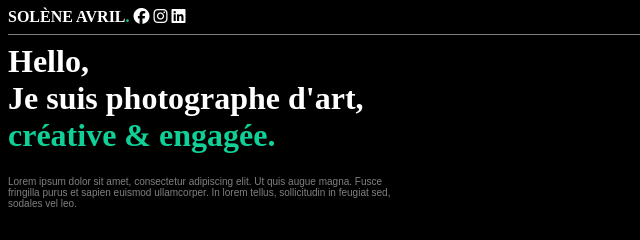
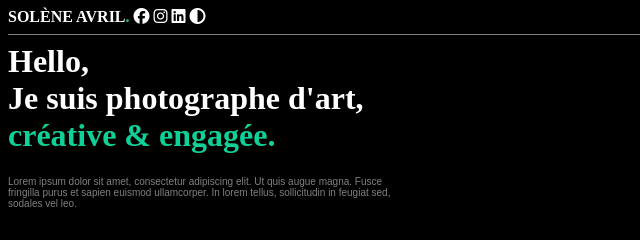
Before and after one commit to S1moxi11/Projet-file-rouge, a plain HTML site: page index.html in a window 1280 px wide. Shown: the full height of the page, 0-640 px from the left. Drawn offline with Linux system fonts and the light colour scheme.

Commit message:
shadow mod

```diff
--- a/index.html
+++ b/index.html
@@ -15,6 +15,7 @@
             <i class="fa-brands fa-facebook" style="color: #ffffff;"></i>
             <i class="fa-brands fa-instagram" style="color: #ffffff;"></i>
             <i class="fa-brands fa-linkedin" style="color: #ffffff;"></i>
+            <i class="fa-solid fa-circle-half-stroke" style="color: #ffffff;"></i>
             <hr color="grey" size="1px">
     </header>
     <main>
```
